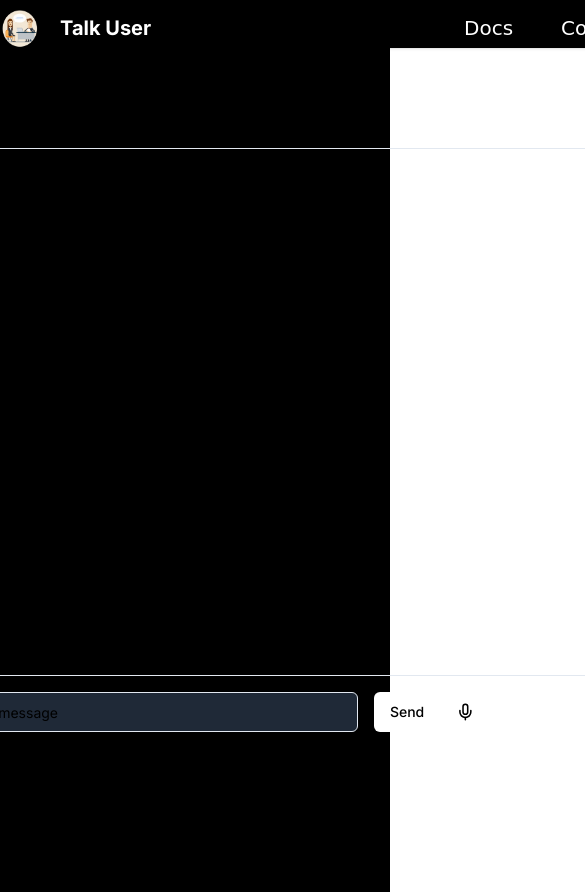
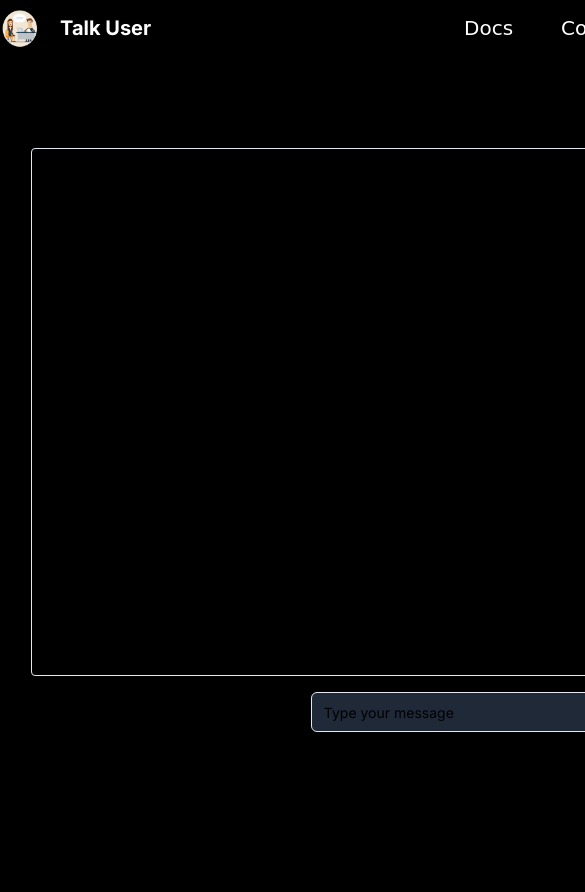
Before and after one commit to Ajay-308/TALK_user, a Next.js app: page /learn in a window 390 px wide. Shown: the top 892 px of the page, 585 px wide, since content can reach past the window. Built offline with nearby package versions, Linux system fonts and the light colour scheme.

Commit message:
prefinal commit

```diff
--- a/src/app/learn/page.tsx
+++ b/src/app/learn/page.tsx
@@ -44,6 +44,7 @@ const Learn: React.FC = () => {
       );
 
       setInputMessage("");
+      speak(response.data.message);
     } catch (error) {
       console.error("Error sending message:", error);
     }
@@ -127,6 +128,7 @@ const Learn: React.FC = () => {
 
         // Call handleSendMessage to send the voice data as a message
         handleSendMessage();
+        handleSubmit();
       };
 
       recognition.onerror = (event) => {
@@ -136,7 +138,6 @@ const Learn: React.FC = () => {
     } catch (error) {
       setError(`Error: ${error}`);
     }
-    handleSubmit();
   };
 
   const handleSubmit = async () => {
@@ -153,7 +154,7 @@ const Learn: React.FC = () => {
   return (
     <div className="bg-black">
       <Navbar />
-      <div className="container-fluid bg-gradient text-dark flex min-h-screen flex-col items-center justify-center">
+      <div className="bg-gradient text-dark flex min-h-screen w-[140vh] flex-col place-content-center  items-center justify-center bg-black lg:w-[100vw] xl:w-[100vw]">
         <h1 className="text-warning -mt-24 mb-2 ml-2 mr-auto font-fantasy text-xl font-bold">
           learn english with AI
         </h1>
```
